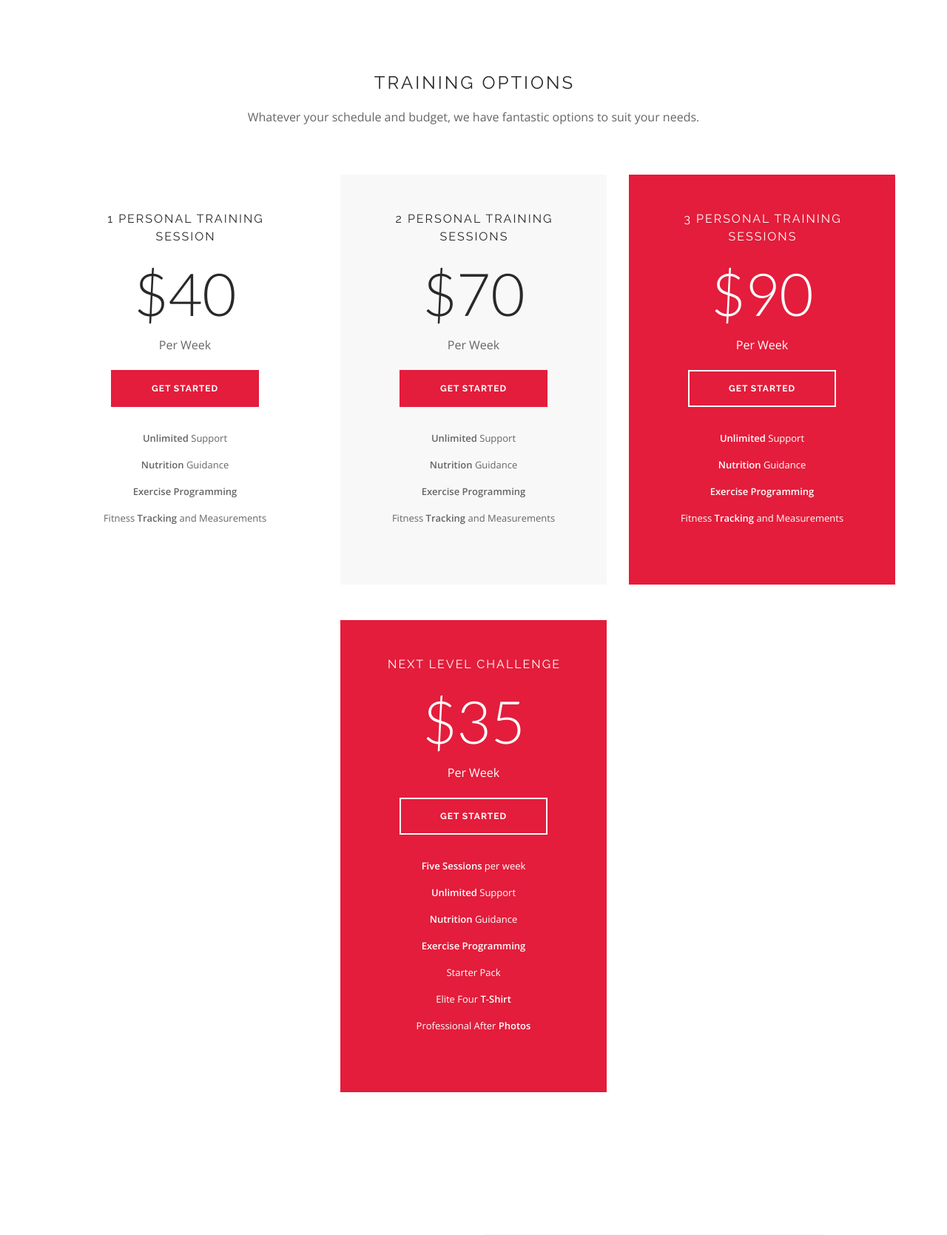
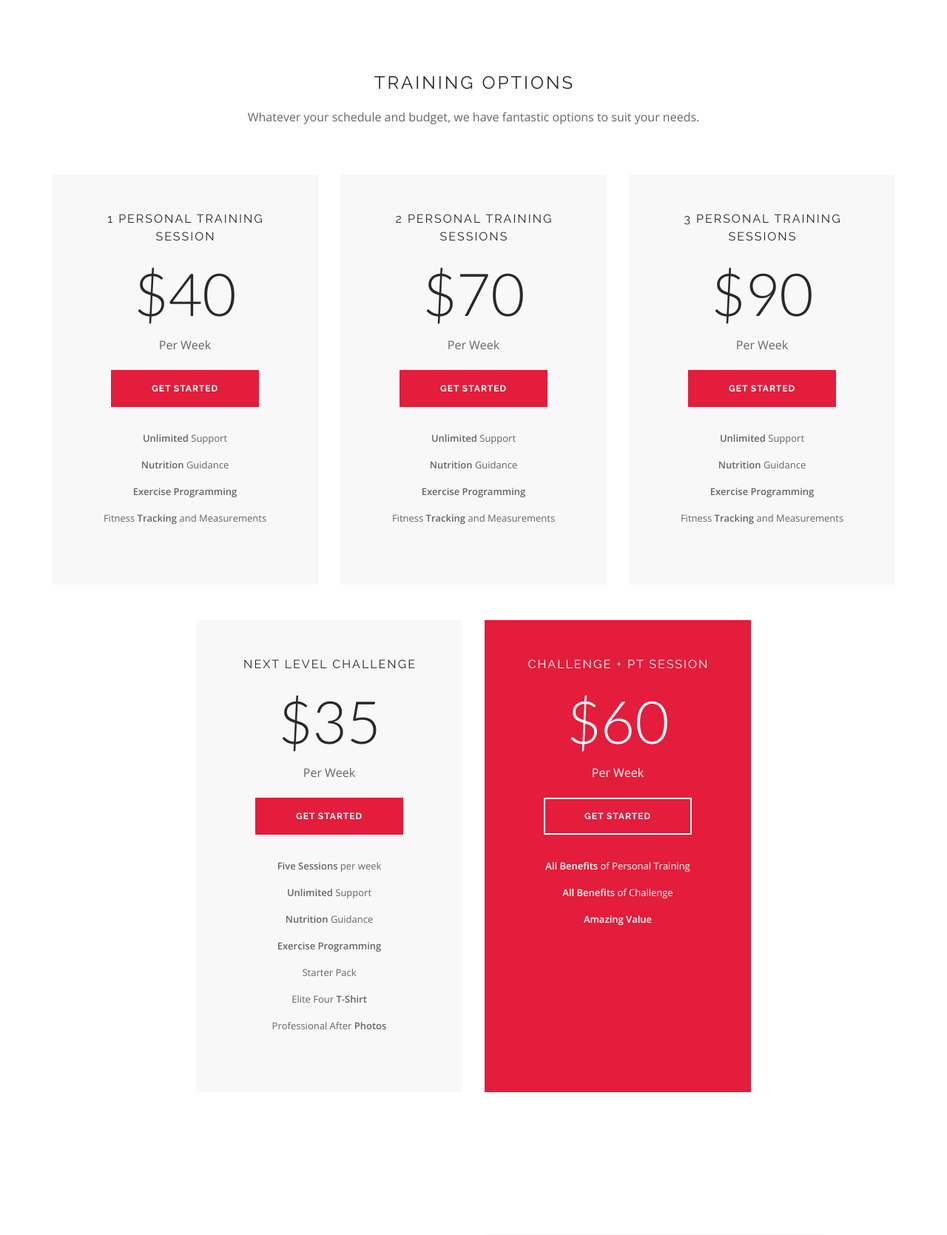
Before and after one commit to IsaacN/elitefour, a PHP site: page /book.php in a window 1280 px wide. Shown: the part 55-1724 px from the top of the page at 74% size. Run offline with PHP 8.4, Linux system fonts and the light colour scheme; data that the repository does not hold is empty.

Commit message:
New Booking Option

```diff
--- a/book.php
+++ b/book.php
@@ -13,7 +13,7 @@
 
 		            <div class="row">
 		                <div class="col-md-4 col-sm-6">
-		                    <div class="pricing-table pt-2 text-center">
+		                    <div class="pricing-table boxed pt-2 text-center">
 		                        <h5 class="uppercase">1 Personal Training Session</h5>
 		                        <span class="price">$40</span>
 		                        <p class="lead">Per Week</p>
@@ -59,11 +59,11 @@
 
 		                </div>
 		                <div class="col-md-4 col-sm-6">
-		                    <div class="pricing-table pt-2 emphasis text-center">
+		                    <div class="pricing-table pt-2 boxed text-center">
 		                        <h5 class="uppercase">3 Personal Training Sessions</h5>
 		                        <span class="price">$90</span>
 		                        <p class="lead">Per Week</p>
-		                        <a class="btn btn-white btn-lg" href="#contact">Get Started</a>
+		                        <a class="btn btn-filled btn-lg" href="#contact">Get Started</a>
 		                        <ul>
 		                            <li>
 		                                <strong>Unlimited</strong> Support
@@ -88,12 +88,12 @@
 		    </section><section id='secondBookRow'>
 		        <div class="container">
 		            <div class="row">
-		                <div class="col-md-4 col-sm-6 col-md-offset-4 col-sm-offset-3" >
-		                    <div class="pricing-table pt-2 emphasis text-center">
+		                <div class="col-md-4 col-sm-6 col-md-offset-2" >
+		                    <div class="pricing-table pt-2 boxed text-center">
 		                        <h5 class="uppercase">Next Level Challenge</h5>
 		                        <span class="price">$35</span>
 		                        <p class="lead">Per Week</p>
-		                        <a class="btn btn-white btn-lg" href="#contact">Get Started</a>
+		                        <a class="btn btn-filled btn-lg" href="#contact">Get Started</a>
 		                        <ul>
 		                            <li>
 		                                <strong>Five Sessions</strong> per week
@@ -116,6 +116,38 @@
 		                            <li>
 		                                Professional After <strong>Photos</strong>
 		                            </li>
+		                        </ul>
+		                    </div>
+		                </div>
+		                <div class="col-md-4 col-sm-6 " >
+		                    <div class="pricing-table pt-2 emphasis text-center">
+		                        <h5 class="uppercase">Challenge + PT Session</h5>
+		                        <span class="price">$60</span>
+		                        <p class="lead">Per Week</p>
+		                        <a class="btn btn-white btn-lg" href="#contact">Get Started</a>
+		                        <ul>
+		                            <li>
+		                                <strong>All Benefits</strong> of Personal Training
+		                            </li>
+		                            <li>
+		                                <strong>All Benefits</strong> of Challenge
+		                            </li>
+		                            <li>
+		                                <strong>Amazing Value</strong>
+		                            </li>
+		                            <li>
+		                                &nbsp;
+		                            </li>
+		                            <li>
+		                                &nbsp;
+		                            </li>
+		                            <li>
+		                                &nbsp;
+		                            </li>
+		                            <li>
+		                                &nbsp;
+		                            </li>
+
 		                        </ul>
 		                    </div>
 		                </div>
```
